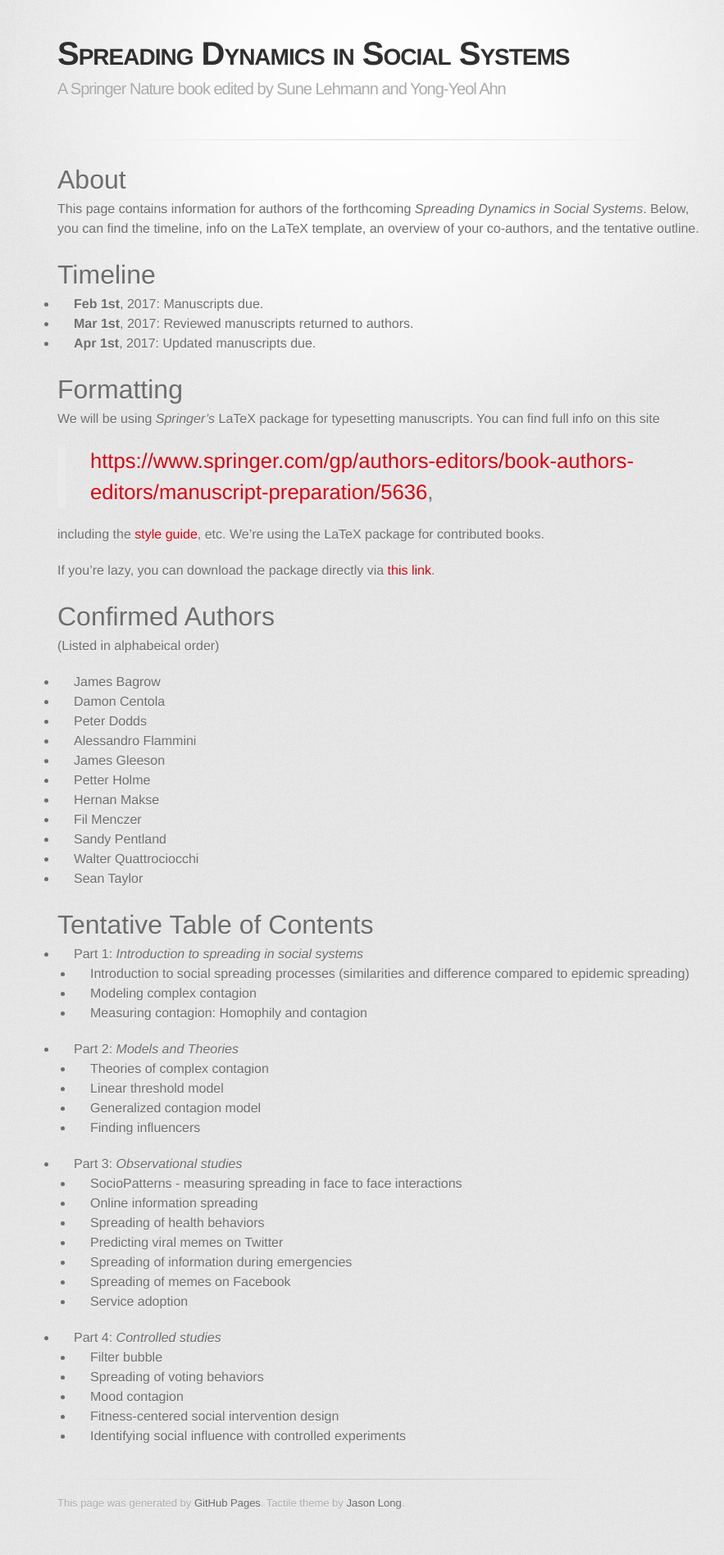
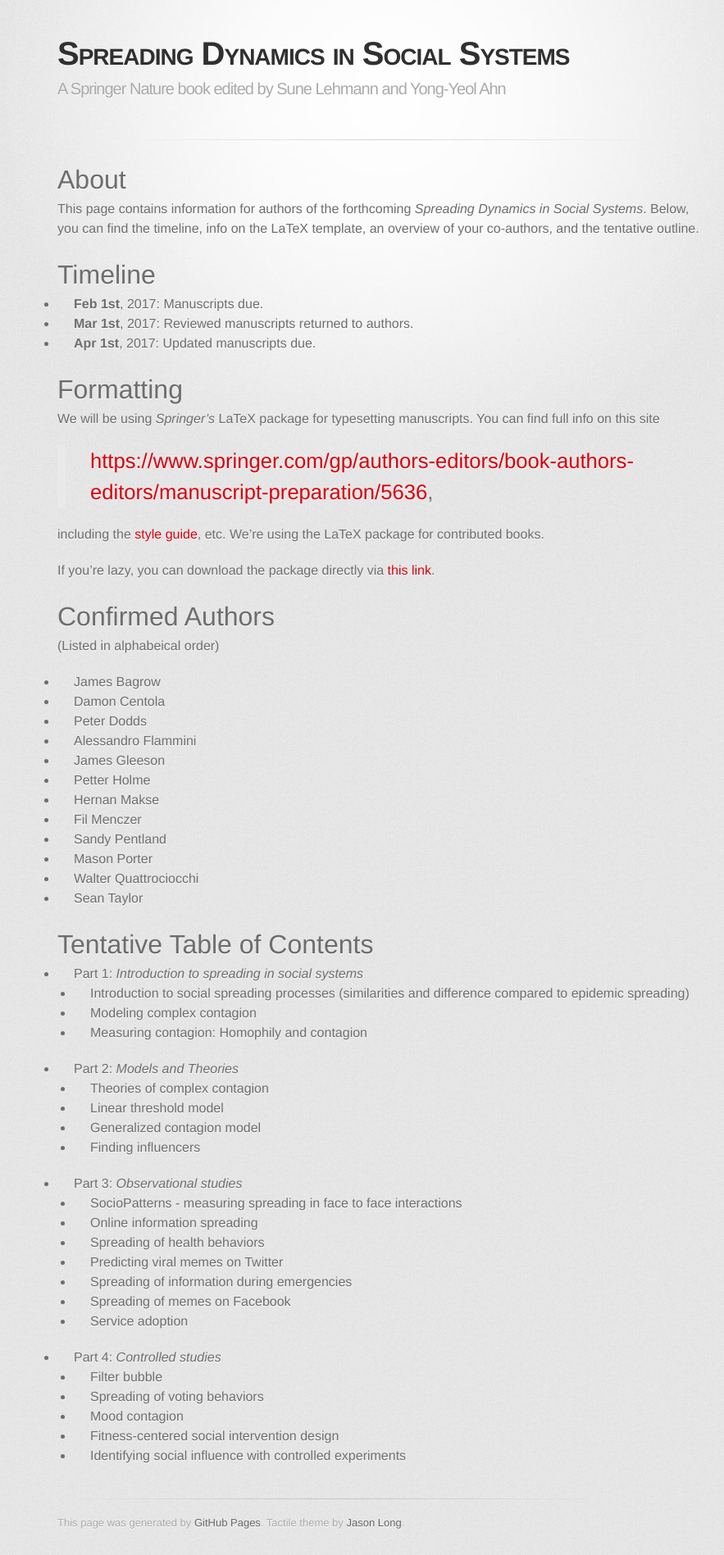
Before and after one commit to socialcontagionbook/socialcontagionbook.github.io, a Jekyll site: the page built from index.md, in a window 1280 px wide. Shown: the whole page at 82% size, without its empty margins (170-1053 px from the left). Built offline with Jekyll 4.4.1, drawn with Linux system fonts in a browser that asks for light colours; some web fonts are replaced; before the commit the page ends 1873 px from its top, so only the background shows below that.

Commit message:
Update index.md

```diff
--- a/index.md
+++ b/index.md
@@ -33,6 +33,7 @@ If you're lazy, you can download the package directly via [this link](http://res
 * Hernan Makse
 * Fil Menczer
 * Sandy Pentland
+* Mason Porter
 * Walter Quattrociocchi
 * Sean Taylor
 
```
